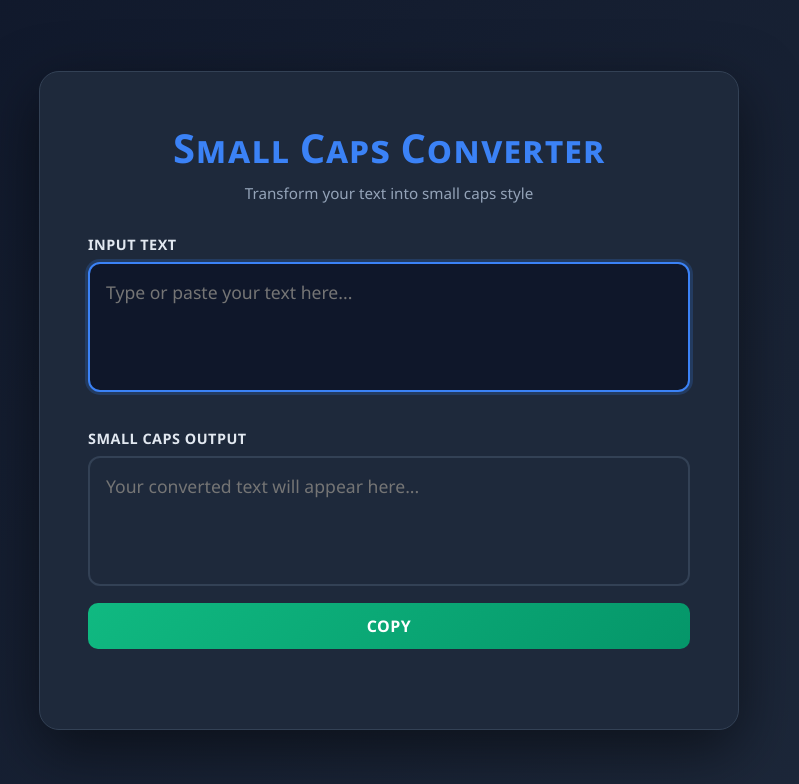
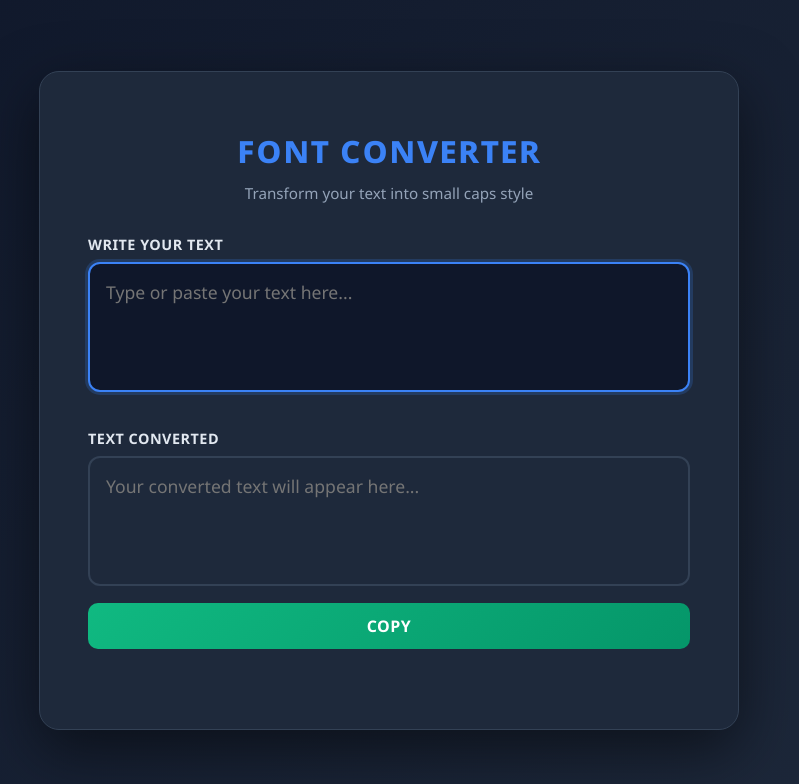
Before and after one commit to moodialpy/moodial88, a plain HTML site: page index.html in a window 1280 px wide. Shown: the whole page, without its empty margins (251-1050 px from the left). Drawn offline with Linux system fonts and the light colour scheme.

Commit message:
Update index.html

```diff
--- a/index.html
+++ b/index.html
@@ -166,16 +166,16 @@
 </head>
 <body>
     <div class="container">
-        <h1>Sᴍᴀʟʟ Cᴀᴘs Cᴏɴᴠᴇʀᴛᴇʀ</h1>
+        <h1>ꜰᴏɴᴛ ᴄᴏɴᴠᴇʀᴛᴇʀ</h1>
         <p class="subtitle">Transform your text into small caps style</p>
 
         <div class="box">
-            <label for="textInput">Input Text</label>
+            <label for="textInput">Write your Text</label>
             <textarea id="textInput" placeholder="Type or paste your text here..."></textarea>
         </div>
 
         <div class="box">
-            <label for="textOutput">Small Caps Output</label>
+            <label for="textOutput">Text Converted</label>
             <textarea id="textOutput" placeholder="Your converted text will appear here..." readonly></textarea>
             <div class="button-group">
                 <button id="copyBtn">Copy</button>
```
